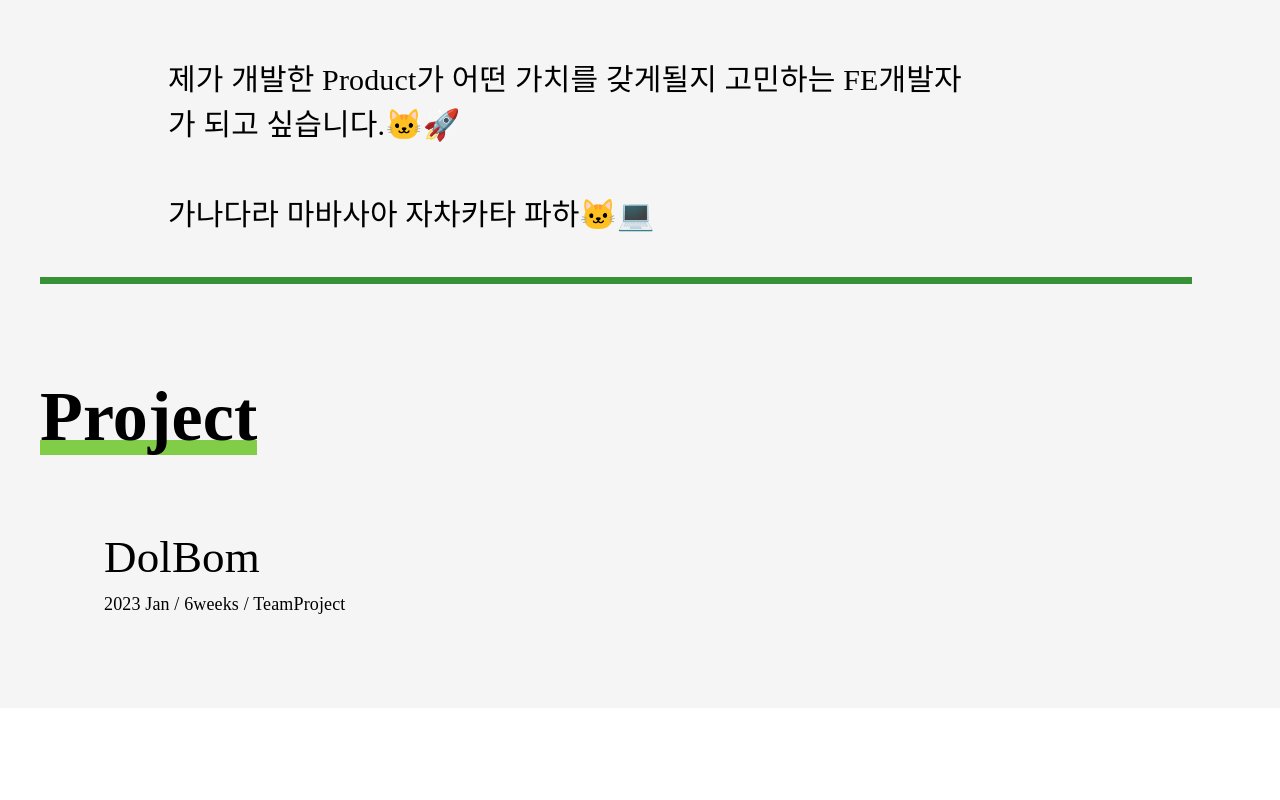
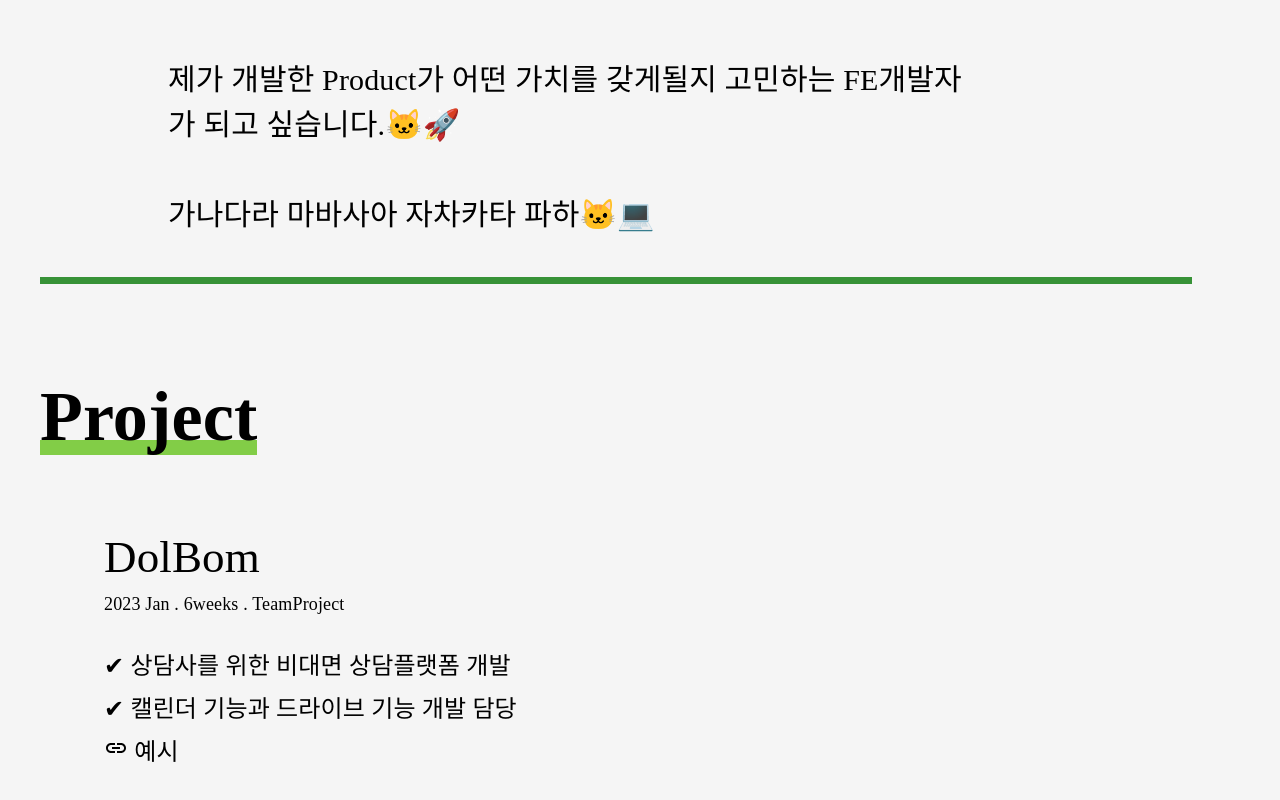
Before and after one commit to dailybetter/GSAP_practice, a React (Vite) app in the folder gsap_practice/: page / in a window 1280 px wide. Shown: the part 1023-1823 px from the top of the page. Before the commit the page ends 1731 px from the top, so only its background shows below. Built offline with nearby package versions, Linux system fonts and the light colour scheme; a web font is replaced by a local one.

Commit message:
Feat: Links

```diff
--- a/gsap_practice/package.json
+++ b/gsap_practice/package.json
@@ -12,6 +12,7 @@
   "dependencies": {
     "@emotion/react": "^11.10.6",
     "@emotion/styled": "^11.10.6",
+    "@fortawesome/free-regular-svg-icons": "^6.3.0",
     "@mui/icons-material": "^5.11.11",
     "@mui/material": "^5.11.11",
     "gsap": "^3.11.4",
--- /dev/null
+++ b/gsap_practice/src/components/body/common/Links.tsx
@@ -0,0 +1,32 @@
+import styled from 'styled-components';
+import React from 'react';
+import LinkIcon from '@mui/icons-material/Link';
+interface LinkProps {
+  text: string;
+  href: string;
+}
+
+const LinkText = styled.a`
+  background: linear-gradient(to right, transparent 50%, rgb(130, 205, 71) 50%);
+  background-size: 200%;
+  background-position: 0 0;
+  font-family: 'SpoqaMedium';
+  font-size: 24px;
+  color: Black;
+  text-underline-offset: 3.5px;
+  transition: 0.25s ease;
+
+  :hover {
+    background-position: -100% 0;
+    color: White;
+  }
+`;
+export const Links = ({ text, href }: LinkProps) => {
+  return (
+    <>
+      <LinkText href={href} target="_blank">
+        <LinkIcon /> {text}
+      </LinkText>
+    </>
+  );
+};
--- a/gsap_practice/src/components/body/contents/Projects/DolBom.tsx
+++ b/gsap_practice/src/components/body/contents/Projects/DolBom.tsx
@@ -1,10 +1,18 @@
 import * as Styled from '../../styled';
-
+import { Links } from '../../common/Links';
 export const DolBom = () => {
   return (
     <>
       <Styled.CardContentTitle>DolBom</Styled.CardContentTitle>
-      <Styled.CardContentPeriod>2023 Jan / 6weeks / TeamProject</Styled.CardContentPeriod>
+      <Styled.CardContentPeriod>2023 Jan . 6weeks . TeamProject</Styled.CardContentPeriod>
+      <Styled.CardExplainContainer>
+        <Styled.CardExPlain>✔ 상담사를 위한 비대면 상담플랫폼 개발</Styled.CardExPlain>
+        <Styled.CardExPlain>✔ 캘린더 기능과 드라이브 기능 개발 담당</Styled.CardExPlain>
+        <Links
+          text="예시"
+          href="https://dailybetter.github.io/retrospective/projectRet/"
+        />
+      </Styled.CardExplainContainer>
     </>
   );
 };
--- a/gsap_practice/src/components/body/styled.tsx
+++ b/gsap_practice/src/components/body/styled.tsx
@@ -64,6 +64,17 @@ export const CardContentPeriod = styled.span`
   font-family: 'SpoqaThin';
 `;
 
+export const CardExplainContainer = styled.article`
+  display: flex;
+  flex-direction: column;
+  row-gap: 7px;
+  margin-top: 30px;
+`;
+
+export const CardExPlain = styled.div`
+  font-family: 'SpoqaMedium';
+  font-size: 24px;
+`;
 export const Divider = styled.div`
   height: 6.5px;
   margin-top: 30px;
```
Also changed, not shown: gsap_practice/public/seedling-solid.svg (added), 1 other file (tests, documents, lock files or other folders).
